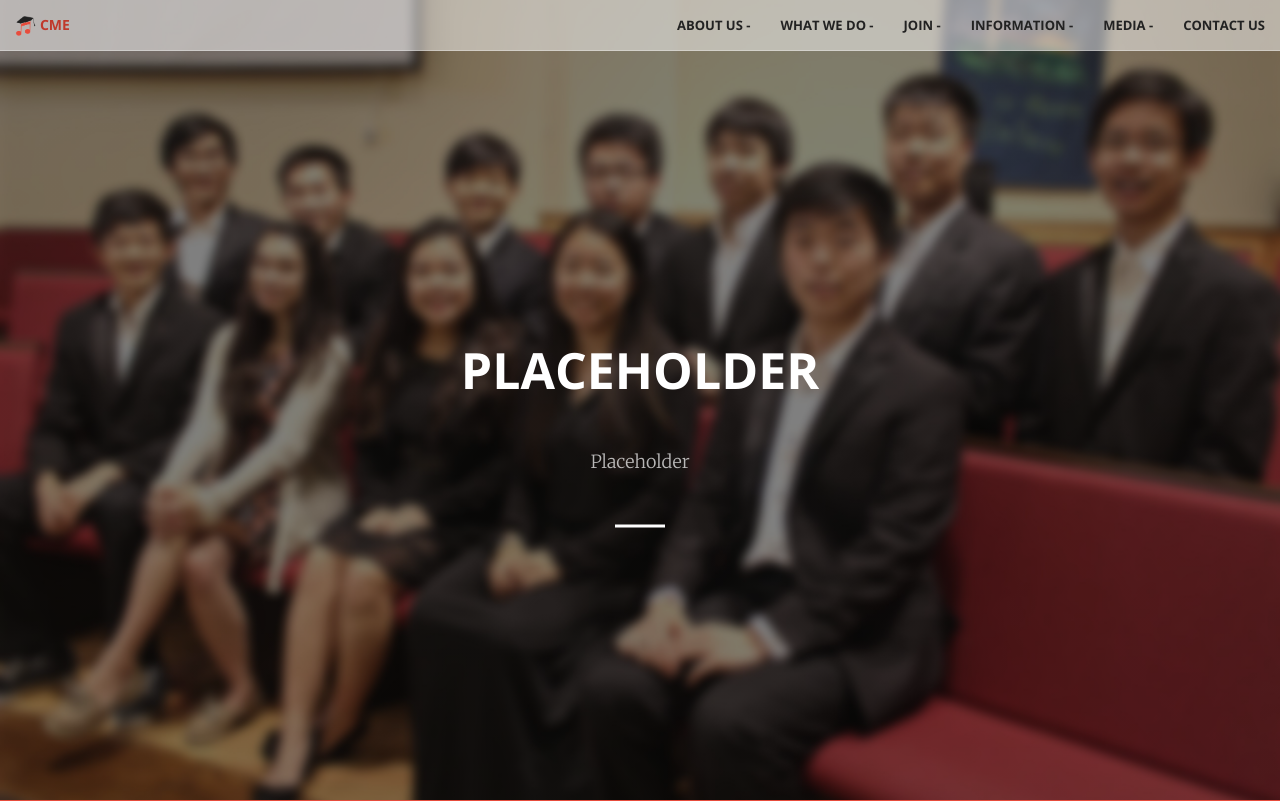
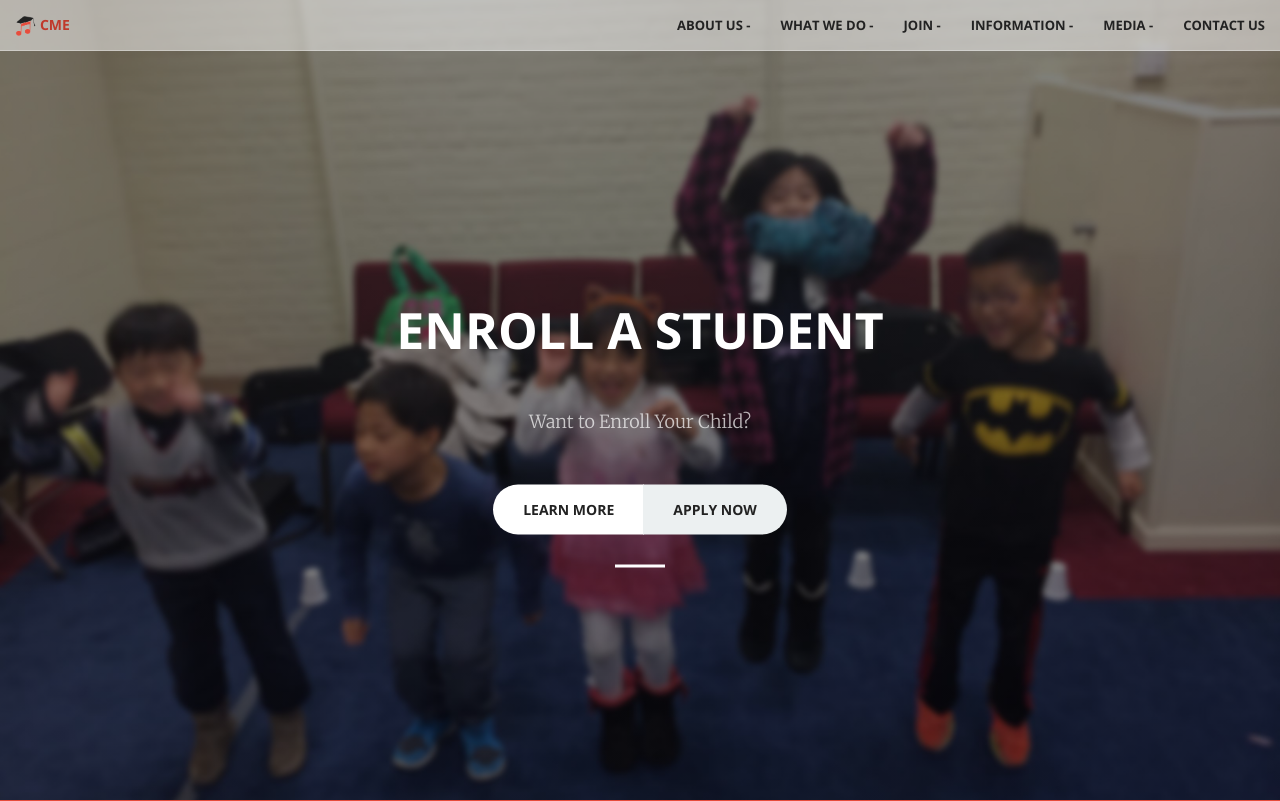
Before and after one commit to jleeleee/cme-website, a Django app: page /join/students in a window 1280 px wide. Shown: the top 801 px of the page. Run offline with Django 3.2, Linux system fonts and the light colour scheme; some libraries are stand-ins or nearby versions.

Commit message:
began students page. changed donate to support

```diff
--- a/pages/templates/base.html
+++ b/pages/templates/base.html
@@ -69,7 +69,7 @@
                         <ul class="dropdown-menu">
                             <li><a href="/join/tutors">Become a Tutor</a></li>
                             <li><a href="/join/students">Enroll a Child</a></li>
-                            <li><a href="/join/donate">Donate</a></li>
+                            <li><a href="/join/support">Donate</a></li>
                         </ul>
                     </li>
                     <li class="dropdown">
--- a/pages/templates/pages/index.html
+++ b/pages/templates/pages/index.html
@@ -202,7 +202,7 @@
                 <div class="col-sm-4 join-overall" style="background-image: url({% static 'pages/img/tutors2.jpg' %});">
                     <div class="join-box">
                         <div class="join-caption">
-                            <a class="btn btn-primary btn-xl" href="/join/donate">Support Us</a>
+                            <a class="btn btn-primary btn-xl" href="/join/support">Support Us</a>
                         </div>
                     </div>
                 </div>
--- a/pages/templates/pages/join/students.html
+++ b/pages/templates/pages/join/students.html
@@ -3,22 +3,26 @@
 {% load static %}
 
 {% block title %}
-Placeholder
+Enroll a Student | Crescendo Music Education
 {% endblock title %}
 
 {% block bgimg %}
 <style>
     header {
         background-image: linear-gradient( rgba(0, 0, 0, 0.5), rgba(0, 0, 0, 0.5)),
-        url({% static 'pages/img/tutors.jpg' %});
+        url({% static 'pages/img/students.jpg' %});
     }
 </style>
 {% endblock bgimg %}
 
 {% block header %}
-    <h1 class="page-heading">Placeholder</h1>
-    <p>Placeholder</p>
-    <hr class="light">
+    <h1 class="page-heading">Enroll a Student</h1>
+    <p>Want to Enroll Your Child?</p>
+    <div class="btn-group" role="group" aria-label="...">
+    <a class="btn btn-default btn-xl sr-button page-scroll"  href="#first" target="_blank">Learn More</a>
+    <a class="btn btn-default btn-xl sr-button" style="background-color:#ecf0f1;" href="https://crescendoeducation.typeform.com/to/zitNrB" target="_blank">Apply Now</a>
+    </div>
+    <hr class="light" >
 {% endblock header %}
 
 {% block content %}
--- a/pages/urls.py
+++ b/pages/urls.py
@@ -5,7 +5,7 @@ urlpatterns = [
     url('^$', TemplateView.as_view(template_name='pages/index.html')),
     url('^join/tutors$', TemplateView.as_view(template_name='pages/join/tutors.html')),
     url('^join/students$', TemplateView.as_view(template_name='pages/join/students.html')),
-    url('^join/donate$', TemplateView.as_view(template_name='pages/join/donate.html')),
+    url('^join/donate$', TemplateView.as_view(template_name='pages/join/support.html')),
     url('^about/directors$', TemplateView.as_view(template_name='pages/about/directors.html')),
     url('^about/story$', TemplateView.as_view(template_name='pages/about/story.html')),
     url('^information/curriculum$', TemplateView.as_view(template_name='pages/information/curriculum.html')),
```
Also changed, not shown: pages/templates/pages/join/support.html (added, +39 -0 lines).
